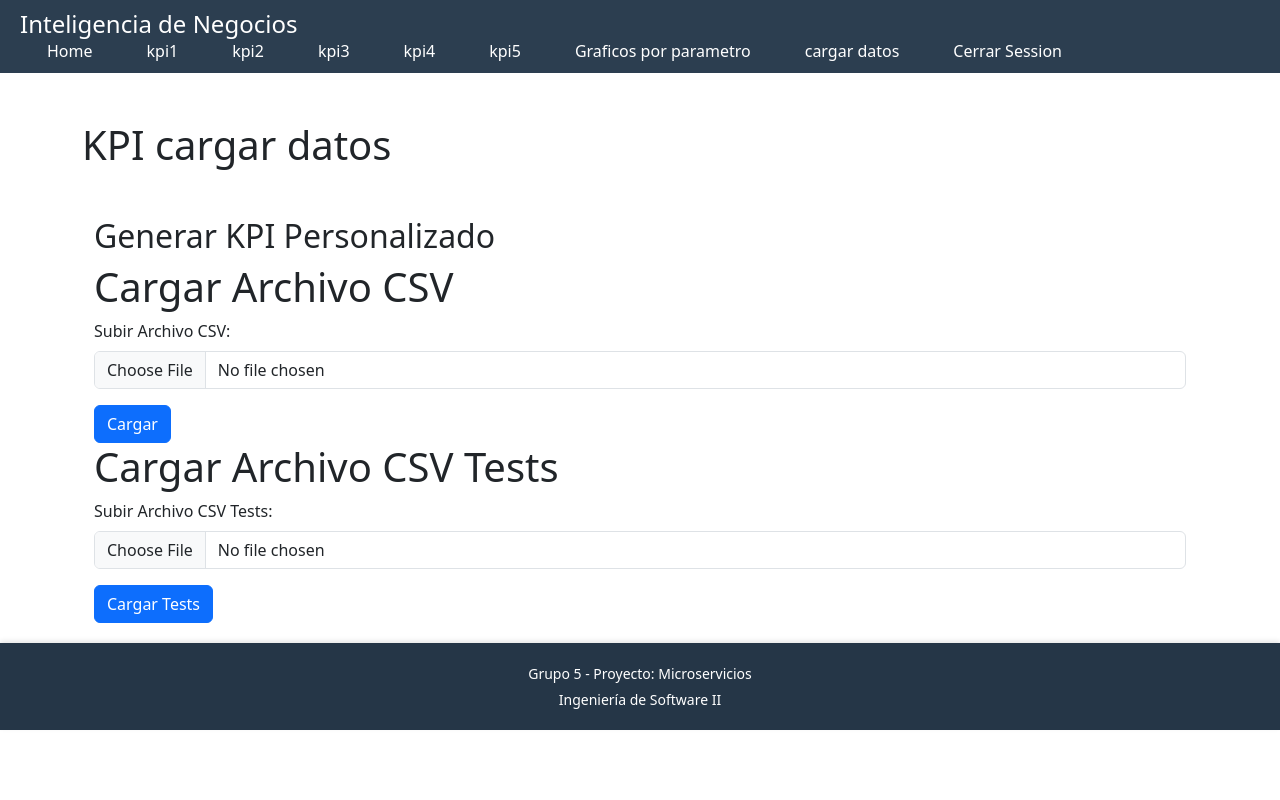
After one commit to GonzaloTI/django, a Django app: page /cargardatos/ in a window 1280 px wide. The commit adds this page. Run offline with Django 5.2, Linux system fonts and the light colour scheme; some libraries are stand-ins or nearby versions.

Commit message:
load data

```diff
--- /dev/null
+++ b/codepulse/templates/cargar.html
@@ -0,0 +1,76 @@
+<!DOCTYPE html>
+<html lang="en">
+  <head>
+    <meta charset="UTF-8" />
+    <meta name="viewport" content="width=device-width, initial-scale=1.0" />
+    <title>KPI5
+    </title>
+       <!-- Bootstrap CSS -->
+       <link rel="stylesheet" href="https://cdnjs.cloudflare.com/ajax/libs/bootstrap/5.3.0/css/bootstrap.min.css">
+       <!-- DataTables CSS -->
+       <link rel="stylesheet" href="https://cdn.datatables.net/1.11.5/css/dataTables.bootstrap5.min.css">
+   <!-- Bootstrap Bundle (incluye Popper.js necesario para el modal) -->
+    <script src="https://cdnjs.cloudflare.com/ajax/libs/bootstrap/5.3.0/js/bootstrap.bundle.min.js"></script>
+     <!-- JavaScript para Chart.js -->
+       <script src="https://cdn.jsdelivr.net/npm/chart.js"></script>
+       <script src="https://cdn.canvasjs.com/canvasjs.min.js"></script>
+  </head>
+
+
+  <body>
+    <header>
+        <nav class="top-nav">
+            {% include 'navbarkpi.html' %}
+
+        </nav>
+    </header>
+
+    <div class="content">
+            <div class="container mt-5">
+            <!-- div element to contain the main content of the page. -->
+            <h1>KPI cargar datos </h1>
+            <!-- main heading of the content section. -->
+
+
+          <div class="container mt-5">
+            <h2>Generar KPI Personalizado</h2>
+
+
+            <h1>Cargar Archivo CSV</h1>
+            <form method="post" enctype="multipart/form-data">
+                {% csrf_token %}
+                <div class="mb-3">
+                    <label for="csv_file" class="form-label">Subir Archivo CSV:</label>
+                    <input type="file" class="form-control" id="csv_file" name="csv_file" accept=".csv" required>
+                </div>
+                <button type="submit" class="btn btn-primary">Cargar</button>
+            </form>
+
+
+            <h1>Cargar Archivo CSV Tests</h1>
+            <form method="post" enctype="multipart/form-data" action="{% url 'cargar_tests' %}">
+                {% csrf_token %}
+                <div class="mb-3">
+                    <label for="csv_file_tests" class="form-label">Subir Archivo CSV Tests:</label>
+                    <input type="file" class="form-control" id="csv_file_tests" name="csv_file" accept=".csv" required>
+                </div>
+                <button type="submit" class="btn btn-primary">Cargar Tests</button>
+            </form>
+
+
+            </div>
+
+
+    </div>
+
+    {% include 'footer.html' %}
+  </body>
+
+  <script>
+
+
+
+
+
+</script>
+</html>
--- a/codepulse/templates/navbarkpi.html
+++ b/codepulse/templates/navbarkpi.html
@@ -16,7 +16,9 @@
              <li><a href="{% url 'kpi4' %}">kpi4</a></li>
              <li><a href="{% url 'kpi5' %}">kpi5</a></li>
              <li><a href="{% url 'kpi6' %}">Graficos por parametro</a></li>
+             <li><a href="{% url 'cargar' %}">cargar datos</a></li>
              <li><a href="{% url 'signout' %}">Cerrar Session</a></li>
+
          </ul>
      </div>
  </nav>
--- a/codepulse/urls.py
+++ b/codepulse/urls.py
@@ -31,6 +31,13 @@ urlpatterns = [
 
     path('inteligencia_de_negocios7/', views.KIP6, name='kpi6'),
 
+    path('cargardatos/', views.cargar, name='cargar'),
+
+    path('cargar test/', views.cargar_tests, name='cargar_tests'),
+
+
+
+
     path('realizar_consulta/', views.realizar_consulta, name='realizar_consulta'),
 
     # routes to 'scanner' view and named as 'scanner'
--- a/codepulse/views.py
+++ b/codepulse/views.py
@@ -32,6 +32,7 @@ from django.utils.html import escape, strip_tags
 from .models import ScanResult
 from .models import Test
 from .models import Persona
+from .models import Categoria
 from .utils import fetch_url, detect_xss_vulnerability, detect_sql_injection
 from codepulse.validators import CustomPasswordValidator
 
@@ -51,6 +52,7 @@ from django.shortcuts import get_object_or_404
 from django.db.models import Count, Avg, F, ExpressionWrapper, fields
 from django.db.models.functions import TruncMonth,TruncDay
 from datetime import datetime, timedelta ,date
+import csv
 
 
 
@@ -643,6 +645,145 @@ def KIP6(request):
 
     return render(request, 'kpiparametro.html', context)
 
+def cargar(request):
+    if request.method == "POST":
+        # Obtener el archivo subido
+        csv_file = request.FILES.get("csv_file")
+
+        # Validar que el archivo tenga extensión .csv
+        if not csv_file.name.endswith(".csv"):
+            return HttpResponse("El archivo debe tener formato CSV.")
+
+        # Leer y procesar el archivo CSV
+        try:
+            data = csv_file.read().decode("utf-8").splitlines()  # Decodificar el archivo
+            reader = csv.DictReader(data)
+
+            personas = []
+            for row in reader:
+                if "id" in row:
+                    del row["id"]
+                # Convertir la fecha al formato esperado por Django
+                fecha_nac = datetime.strptime(row["fnac"], "%m/%d/%Y").date()
+
+                # Normalizar el campo "telefono" (dejar solo los primeros 8 dígitos válidos)
+                telefono = "".join(filter(str.isdigit, row["telefono"]))[:8]
+
+                # Normalizar el campo "sexo"
+                sexo = row["gender"].lower()
+                if sexo == "male":
+                    sexo = "masculino"
+                elif sexo == "female":
+                    sexo = "femenino"
+                else:
+                    sexo = "masculino"
+
+                # Crear instancia de Persona
+                persona = Persona(
+                    nombre=row["nombre"],
+                    apellidos=row["apellidos"],
+                    sexo=sexo,
+                    fnac=fecha_nac,
+                    telefono=telefono,
+                    rol=row["rol"],
+                    especialidad=row["especialidad"] if row["especialidad"] else None,
+                )
+                # Imprimir la instancia de Persona antes de agregarla
+                print(f"Persona creada: {persona.__dict__}")
+                personas.append(persona)
+
+            # Guardar todas las personas en la base de datos
+            print( 'datos: ',personas)
+            Persona.objects.bulk_create(personas)
+
+            return HttpResponse("Datos cargados exitosamente.")
+        except Exception as e:
+            return HttpResponse(f"Error al procesar el archivo: {str(e)}")
+
+    return render(request, "cargar.html")
+
+
+def cargar_tests(request):
+    if request.method == "POST":
+        # Obtener el archivo subido
+        csv_file = request.FILES.get("csv_file")
+
+        # Validar que el archivo tenga extensión .csv
+        if not csv_file.name.endswith(".csv"):
+            return HttpResponse("El archivo debe tener formato CSV.")
+
+        # Leer y procesar el archivo CSV
+        try:
+            data = csv_file.read().decode("utf-8").splitlines()  # Decodificar el archivo
+            reader = csv.DictReader(data)
+
+            tests = []
+            for row in reader:
+                # Convertir la fecha al formato esperado por Django
+                fecha_prueba = datetime.strptime(row["fecha"], "%m/%d/%Y").date()
+
+                # Calcular la fecha de entrega según el tipo de prueba
+                if "paternidad" in row["nombre"].lower():
+                    dias_entrega = random.randint(5, 10)
+                elif "sangre" in row["nombre"].lower():
+                    dias_entrega = random.randint(1, 3)
+                elif "covid" in row["nombre"].lower():
+                    dias_entrega = random.randint(1, 2)
+                elif "viruela mono" in row["nombre"].lower():
+                    dias_entrega = random.randint(3, 5)
+                elif "rabia" in row["nombre"].lower():
+                    dias_entrega = random.randint(7, 14)
+                elif "viruela" in row["nombre"].lower():
+                    dias_entrega = random.randint(5, 7)
+                else:
+                    dias_entrega = random.randint(7, 14)  # Por defecto
+
+                fecha_entrega = fecha_prueba + timedelta(days=dias_entrega)
+
+                # Buscar la categoría y las personas relacionadas
+                categoria = Categoria.objects.get(id=row["categoria_id"])
+                cliente = Persona.objects.get(id=row["cliente_id"])
+                personal = Persona.objects.get(id=row["personal_id"])
+
+                # Crear la instancia del Test
+                test = Test(
+                    nombre=row["nombre"],
+                    fecha=fecha_prueba,
+                    fecha_entrega=fecha_entrega,
+                    estado=row["estado"],
+                    observaciones=row["observaciones"] if row["observaciones"] != "N/a" else None,
+                    calificacion=int(row["calificacion"]),
+                    categoria=categoria,
+                    cliente=cliente,
+                    personal=personal,
+                )
+                # Imprimir datos del test para depuración
+                print(f"""
+                Test creado:
+                - Nombre: {test.nombre}
+                - Fecha: {test.fecha}
+                - Fecha Entrega: {test.fecha_entrega}
+                - Estado: {test.estado}
+                - Observaciones: {test.observaciones}
+                - Calificación: {test.calificacion}
+                - Categoría ID: {test.categoria.id}
+                - Cliente ID: {test.cliente.id}
+                - Personal ID: {test.personal.id}
+                """)
+
+                tests.append(test)
+
+            # Guardar todos los tests en la base de datos
+            Test.objects.bulk_create(tests)
+
+            return HttpResponse("Datos de los tests cargados exitosamente.")
+        except Exception as e:
+            return HttpResponse(f"Error al procesar el archivo: {str(e)}")
+
+    return render(request, "cargar_tests.html")
+
+
+
 
 
 
```
